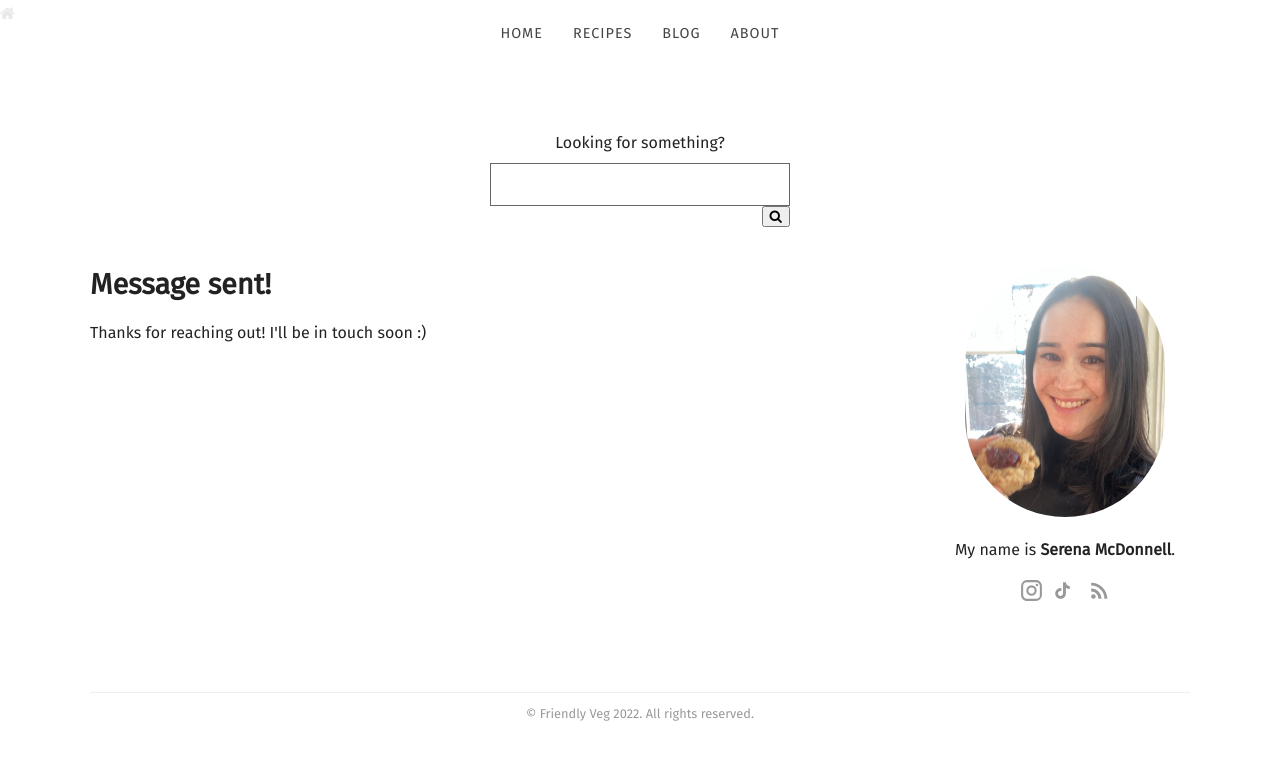
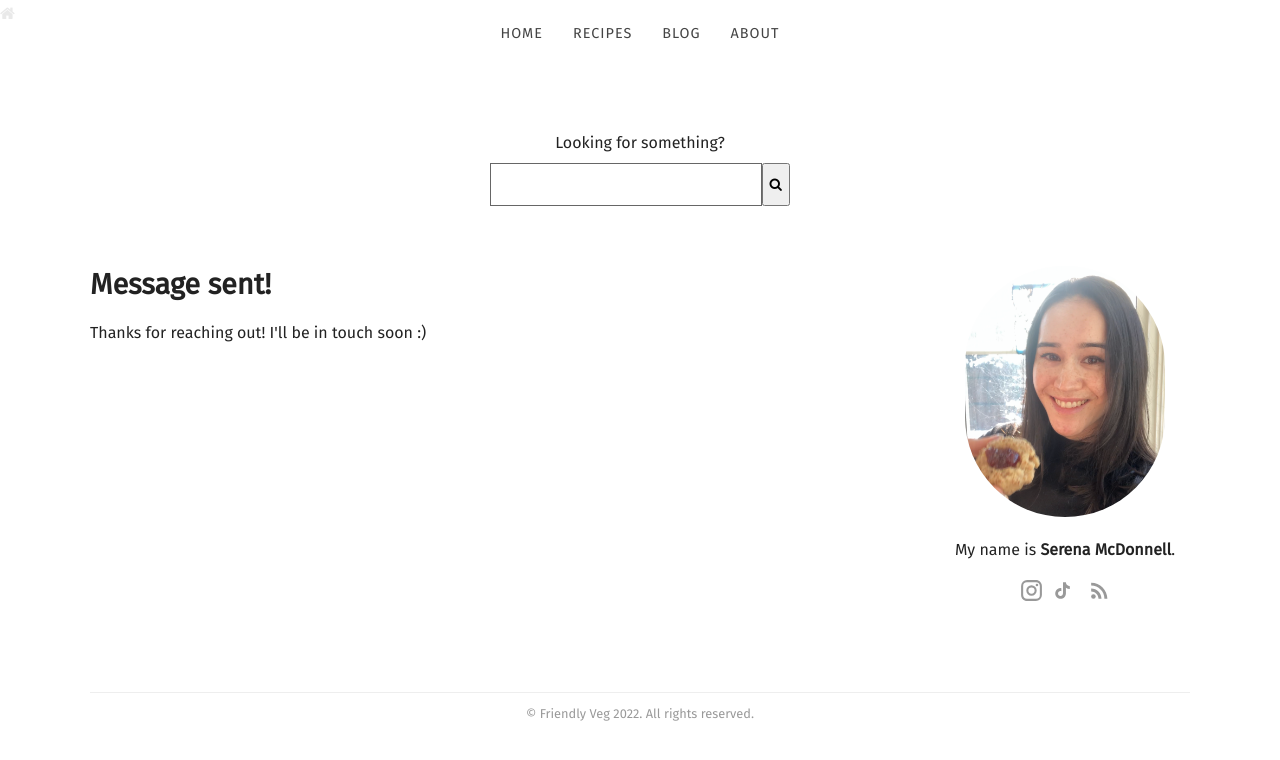
Before and after one commit to serenamm/friendlyveg, a Jekyll site: the page built from contact-success.html, in a window 1280 px wide. Shown: the top 760 px of the page. Built offline with Jekyll 4.4.1, drawn with Linux system fonts in a browser that asks for light colours; some web fonts are replaced.

Commit message:
make search button to right of form

```diff
--- a/_layouts/default.html
+++ b/_layouts/default.html
@@ -42,7 +42,18 @@
 		<i class="fa fa-home"></i>
 
 		<header>
-			<center>
+		<center>
+			<label for="search-box">Looking for something?</label>
+			<form action="/search.html" method="get" style="width: 300px;">
+				<div style="display: flex">
+				<input type="text" id="search-box" name="query">
+				<button type="submit" class="btn btn-success" style="float:right">
+					<i class="fa fa-search"></i>
+				</button>
+				</div>
+			</form>
+		</center>
+			<!-- <center>
 			<form action="/search.html" method="get" style="width: 300px;">
 				<label for="search-box">Looking for something?</label>
 				<input type="text" id="search-box" name="query">
@@ -52,7 +63,7 @@
 
 
 			</form>
-			</center>
+			</center> -->
 
 
 			<!-- <a href="{{site.baseurl }}/">
```
